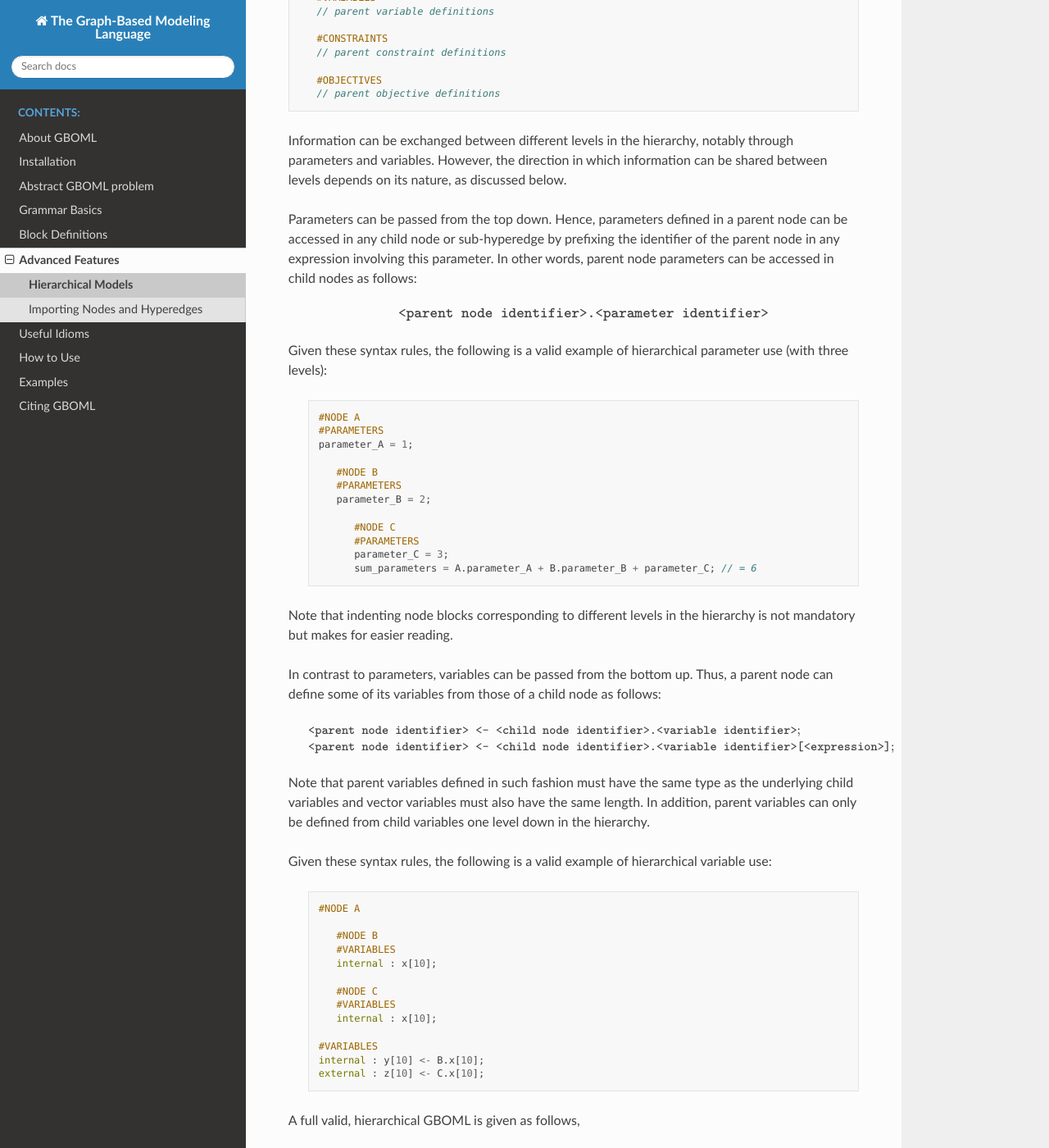
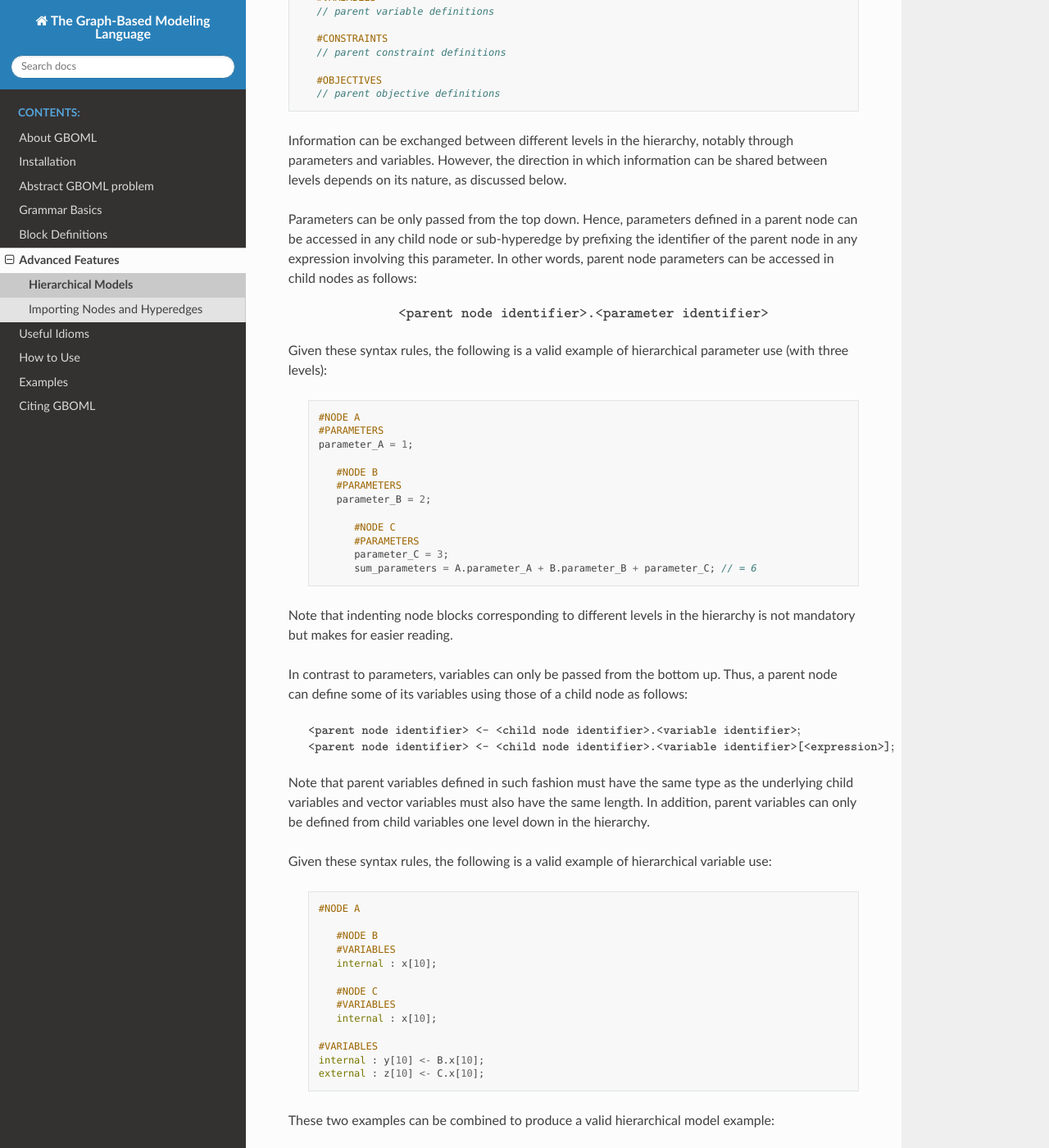
Before and after one commit to MathiasPBerger/gboml-docs-test, a Sphinx documentation site: the page built from docs/source/hierarchical_models.rst, in a window 1280 px wide and 1400 px high, scrolled down 856 px. Shown: the whole window at 82% size. Built offline with Sphinx 7.4.7 and the Read the Docs theme 2.0.0, drawn with Linux system fonts in a browser that asks for light colours.

Commit message:
Minor udpates to hierarchical model section.

```diff
--- a/docs/source/hierarchical_models.rst
+++ b/docs/source/hierarchical_models.rst
@@ -48,7 +48,7 @@ Sub-nodes and sub-hyperedges are defined between the :math:`\texttt{#PARAMETERS}
 
 Information can be exchanged between different levels in the hierarchy, notably through parameters and variables. However, the direction in which information can be shared between levels depends on its nature, as discussed below.
 
-Parameters can be passed from the top down. Hence, parameters defined in a parent node can be accessed in any child node or sub-hyperedge by prefixing the identifier of the parent node in any expression involving this parameter. In other words, parent node parameters can be accessed in child nodes as follows:
+Parameters can be only passed from the top down. Hence, parameters defined in a parent node can be accessed in any child node or sub-hyperedge by prefixing the identifier of the parent node in any expression involving this parameter. In other words, parent node parameters can be accessed in child nodes as follows:
 
  .. math::
 
@@ -73,7 +73,7 @@ Given these syntax rules, the following is a valid example of hierarchical param
 
 Note that indenting node blocks corresponding to different levels in the hierarchy is not mandatory but makes for easier reading.
 
-In contrast to parameters, variables can be passed from the bottom up. Thus, a parent node can define some of its variables from those of a child node as follows:
+In contrast to parameters, variables can only be passed from the bottom up. Thus, a parent node can define some of its variables using those of a child node as follows:
 
  .. math::
 
@@ -103,12 +103,12 @@ Given these syntax rules, the following is a valid example of hierarchical varia
    internal : y[10] <- B.x[10];
    external : z[10] <- C.x[10];
 
-A full valid, hierarchical GBOML is given as follows,
+These two examples can be combined to produce a valid hierarchical model example:
 
  .. code-block:: c
 
    #TIMEHORIZON
-   T = 2;
+   T = 10;
 
    #NODE A
    #PARAMETERS
```
